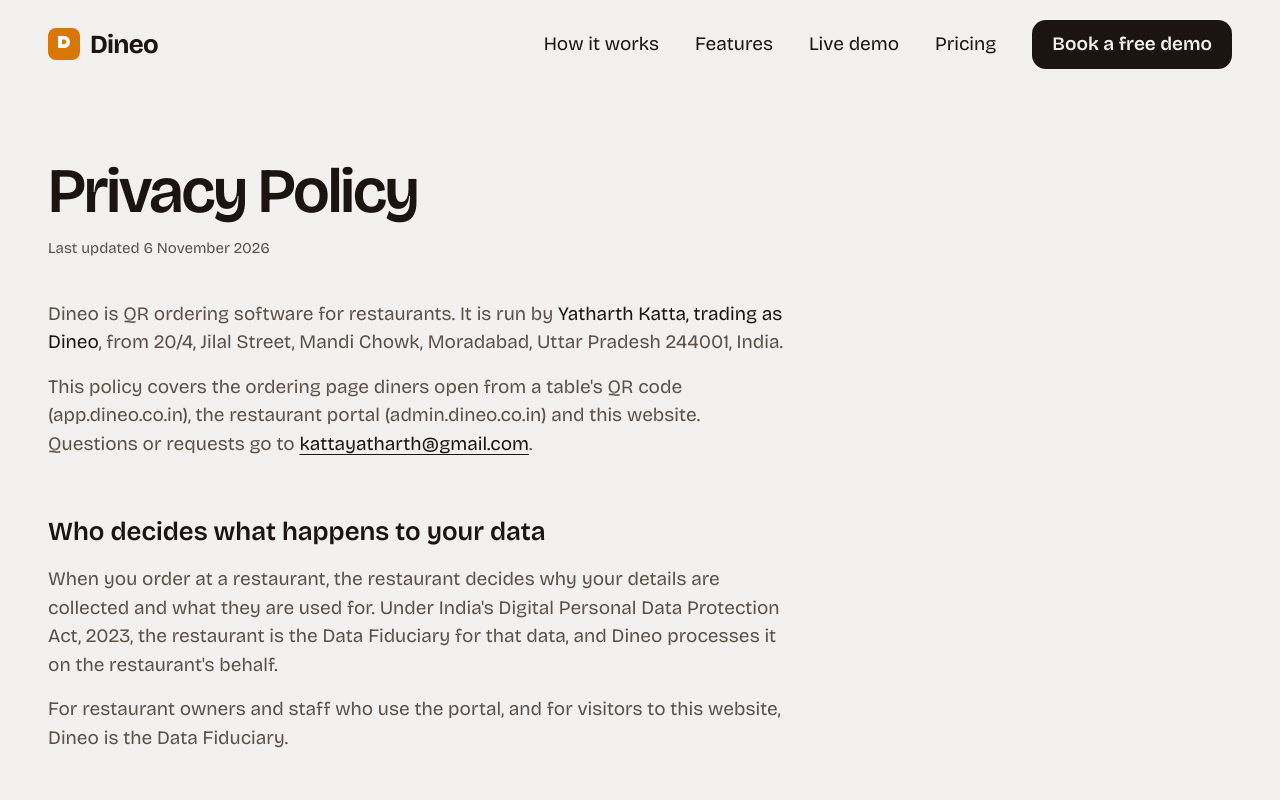
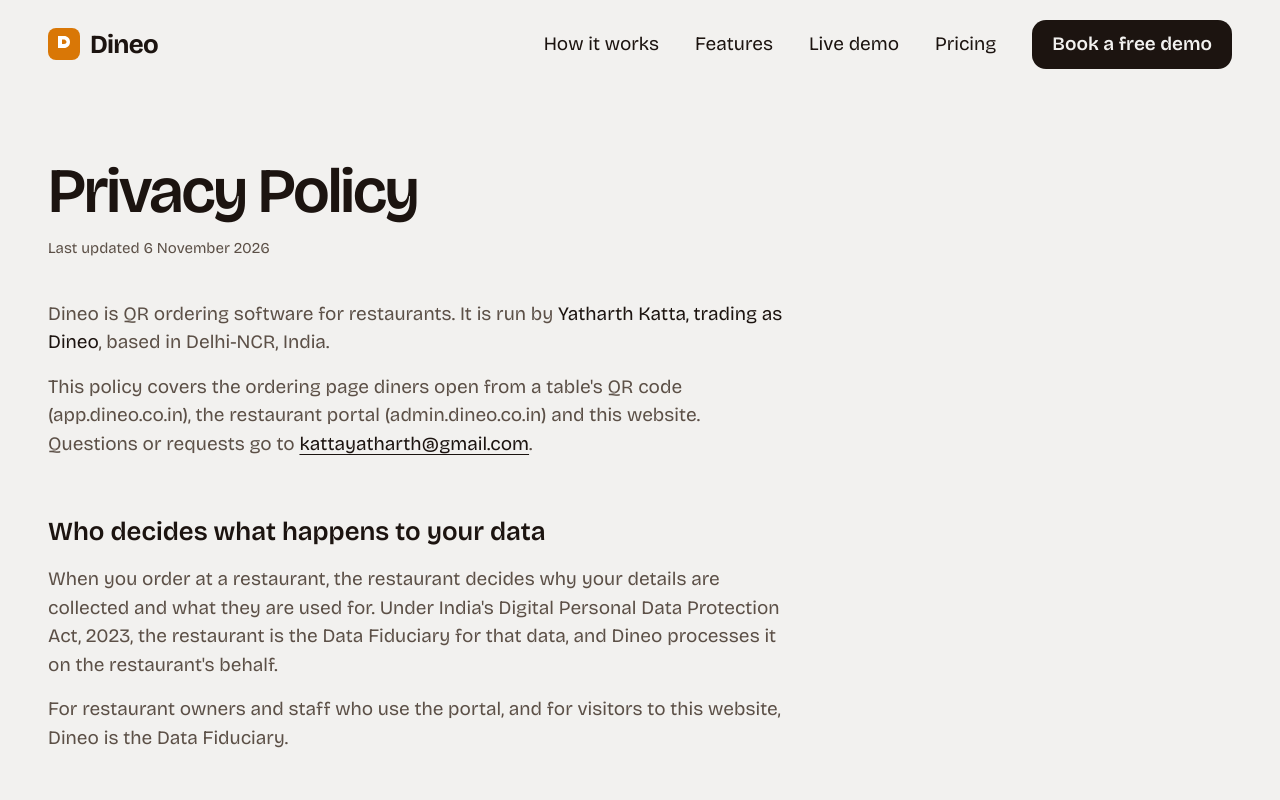
Before and after one commit to yats0x7/Dineo-Landing-Page, a Next.js app: page /privacy in a window 1280 px wide. Shown: the top 800 px of the page. Built offline with nearby package versions, Linux system fonts and the light colour scheme.

Commit message:
Privacy policy: drop the postal address, say Delhi-NCR
The contact email is what people need, and the home address doesn't
have to be public. Matches the footer's location.

```diff
--- a/src/app/privacy/page.tsx
+++ b/src/app/privacy/page.tsx
@@ -58,8 +58,7 @@ export default function PrivacyPage() {
           <div className="mt-10 space-y-4 text-body text-muted">
             <p>
               Dineo is QR ordering software for restaurants. It is run by{" "}
-              <span className="text-ink">Yatharth Katta, trading as Dineo</span>, from 20/4, Jilal Street, Mandi
-              Chowk, Moradabad, Uttar Pradesh 244001, India.
+              <span className="text-ink">Yatharth Katta, trading as Dineo</span>, based in Delhi-NCR, India.
             </p>
             <p>
               This policy covers the ordering page diners open from a table&apos;s QR code (app.dineo.co.in), the
```
